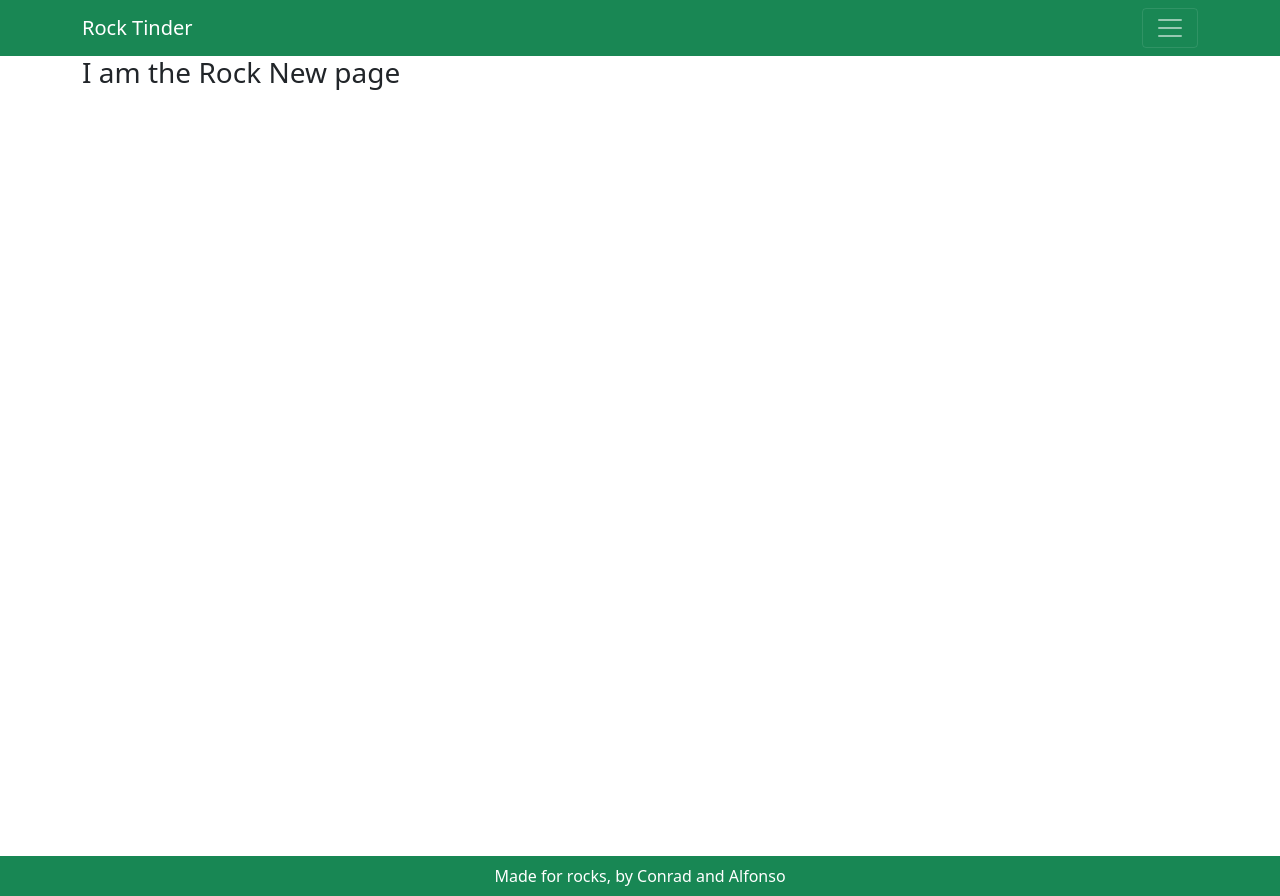
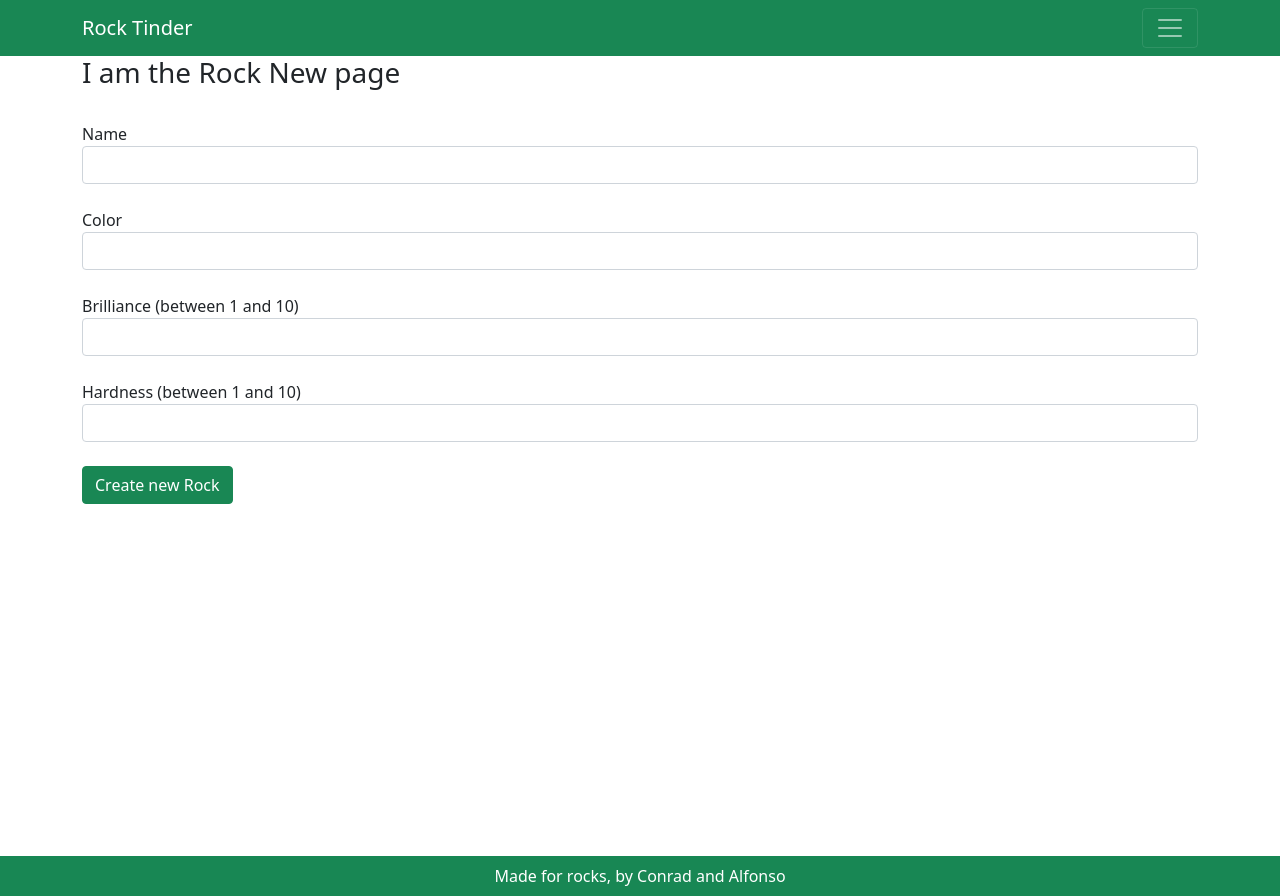
Before and after one commit to learn-academy-2021-charlie/cat-tinder-frontend-conrad-and-alfonso, a React (Create React App) app: page /rocknew in a window 1280 px wide. Built offline with nearby package versions, Linux system fonts and the light colour scheme.

Commit message:
added form to RockNew

```diff
--- a/src/pages/RockNew.js
+++ b/src/pages/RockNew.js
@@ -1,10 +1,81 @@
 import React, { Component } from 'react'
+import { Button, Form, FormGroup, Label, Input } from 'reactstrap';
 
 class RockNew extends Component {
+  constructor(props){
+    super(props)
+    this.state ={
+      form: {
+        name:"",
+        color:"",
+        brilliance:'NaN',
+        hardness:'NaN'
+      }
+    }
+  }
+
+  handleChange = (e) =>{
+    let {form} = this.state
+    form[e.target.name] = e.target.value
+    this.setState({form: form})
+  }
+
+
+  handleSubmit = () => {
+    console.log(this.state.form)
+  }
+
+
   render() {
     return (
       <div className="page container">
         <h3>I am the Rock New page</h3>
+        <Form>
+        <br/>
+          <FormGroup>
+            <Label for="name">Name</Label>
+            <Input
+              type="text"
+              name="name"
+              onChange={this.handleChange}
+              value={this.state.form.name}
+            />
+          </FormGroup>
+          <br/>
+          <FormGroup>
+            <Label for="color">Color</Label>
+            <Input
+              type="text"
+              name="color"
+              onChange={this.handleChange}
+              value={this.state.form.color}
+            />
+          </FormGroup>
+          <br/>
+          <FormGroup>
+            <Label for="brilliance">Brilliance (between 1 and 10)</Label>
+            <Input
+              type="number"
+              name="brilliance"
+              min="0" max="10"
+              onChange={this.handleChange}
+              value={this.state.form.brilliance}
+            />
+          </FormGroup>
+          <br/>
+          <FormGroup>
+            <Label for="hardness">Hardness (between 1 and 10)</Label>
+            <Input
+              type="number"
+              name="hardness"
+              min="0" max="10"
+              onChange={this.handleChange}
+              value={this.state.form.hardness}
+            />
+          </FormGroup>
+          <br/>
+          <Button name="submit" color="success" onClick={this.handleSubmit}>Create new Rock</Button>
+        </Form>
       </div>
     )
   }
```
